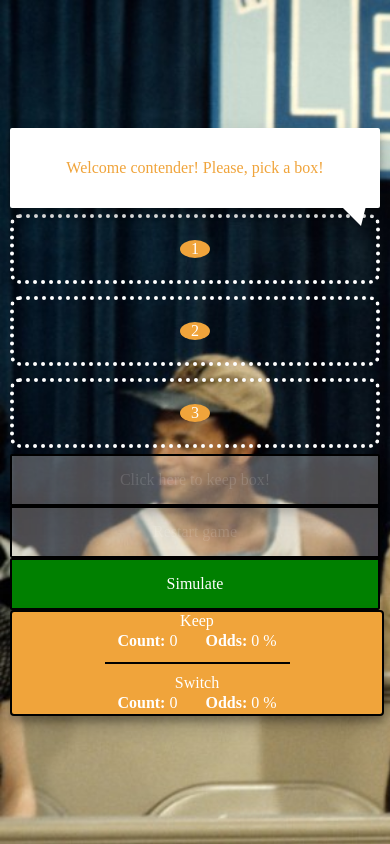
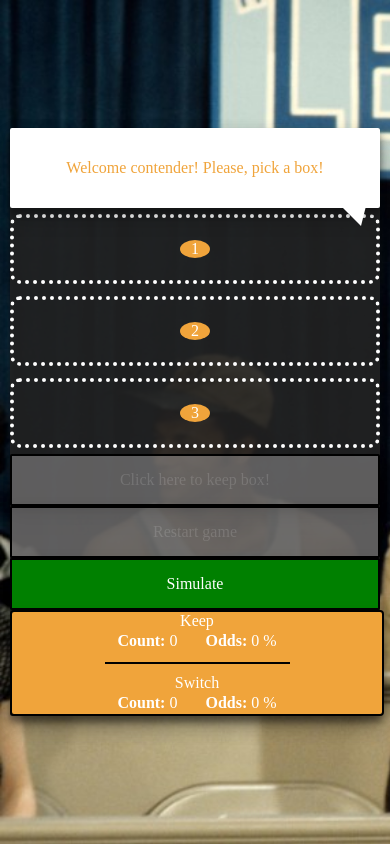
Before and after one commit to ramsen-axakon/montyhall, a React (Create React App) app: page / in a window 390 px wide. Built offline with nearby package versions, Linux system fonts and the light colour scheme; a web font is replaced by a local one.

Commit message:
Add background add shadow

```diff
--- a/src/App.css
+++ b/src/App.css
@@ -54,7 +54,5 @@ button {
     width: calc(100% - 20px);
     height: auto;
     padding: 0;
-    background: none;
-    box-shadow: none;
   }
 }
```
